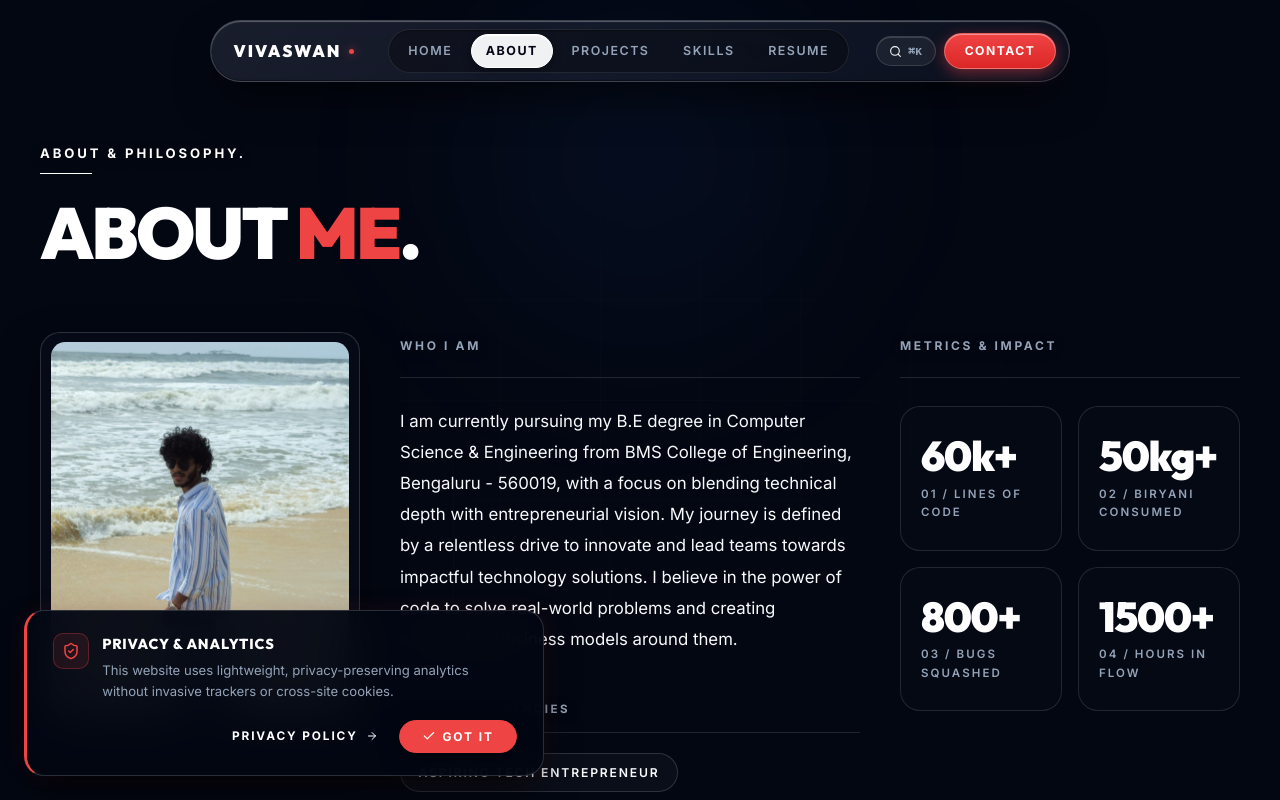
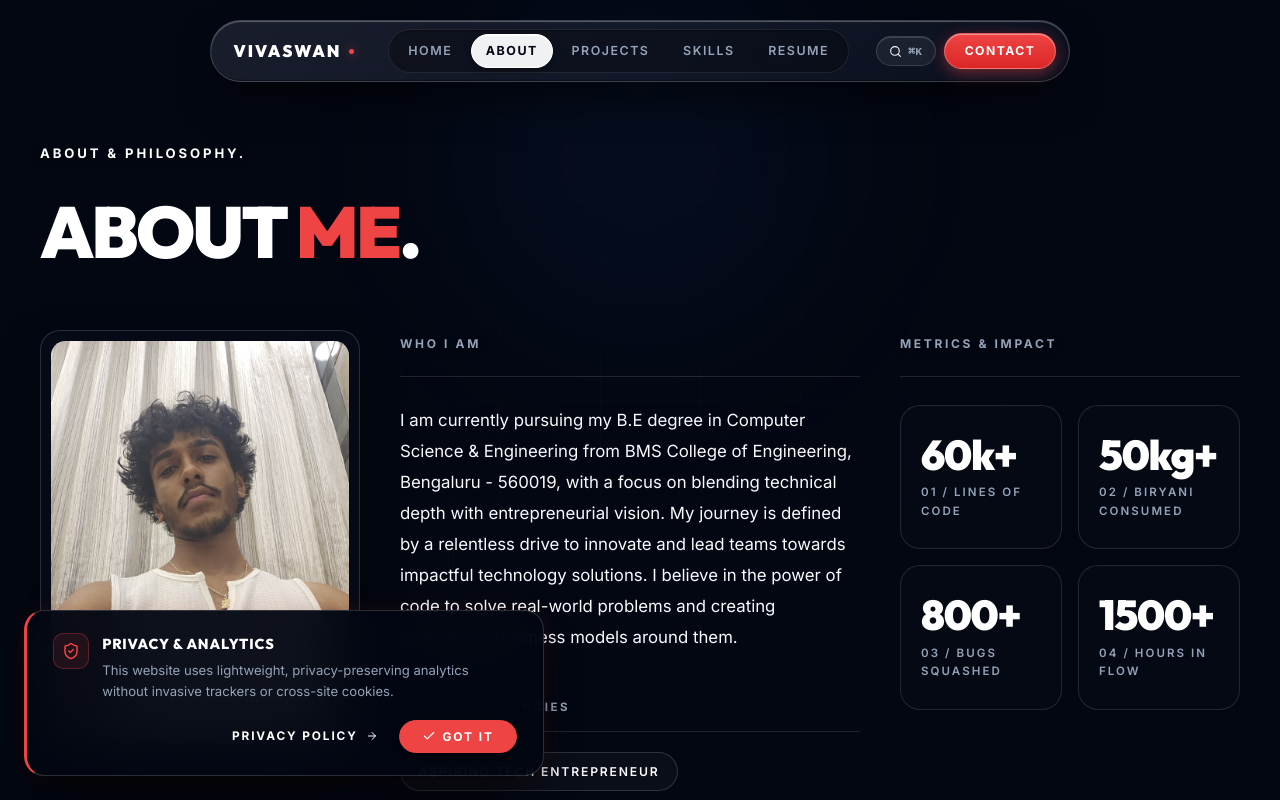
Before and after one commit to vivaswanshetty/Portfolio-Website, a React (Vite) app: page /about in a window 1280 px wide. Shown: the top 800 px of the page. Built offline with nearby package versions, Linux system fonts and the light colour scheme.

Commit message:
feat(about): restore previous portrait picture

```diff
--- a/src/components/About.jsx
+++ b/src/components/About.jsx
@@ -80,7 +80,6 @@
                     <span className="editorial-eyebrow-text">
                         ABOUT & PHILOSOPHY.
                     </span>
-                    <div className="editorial-eyebrow-rule" />
                 </div>
                 <h1 className="editorial-page-title">
                     ABOUT <span style={{ color: '#ef4444' }}>ME</span>.
```
Also changed, not shown: src/assets/vivaswan_portrait.jpg.
